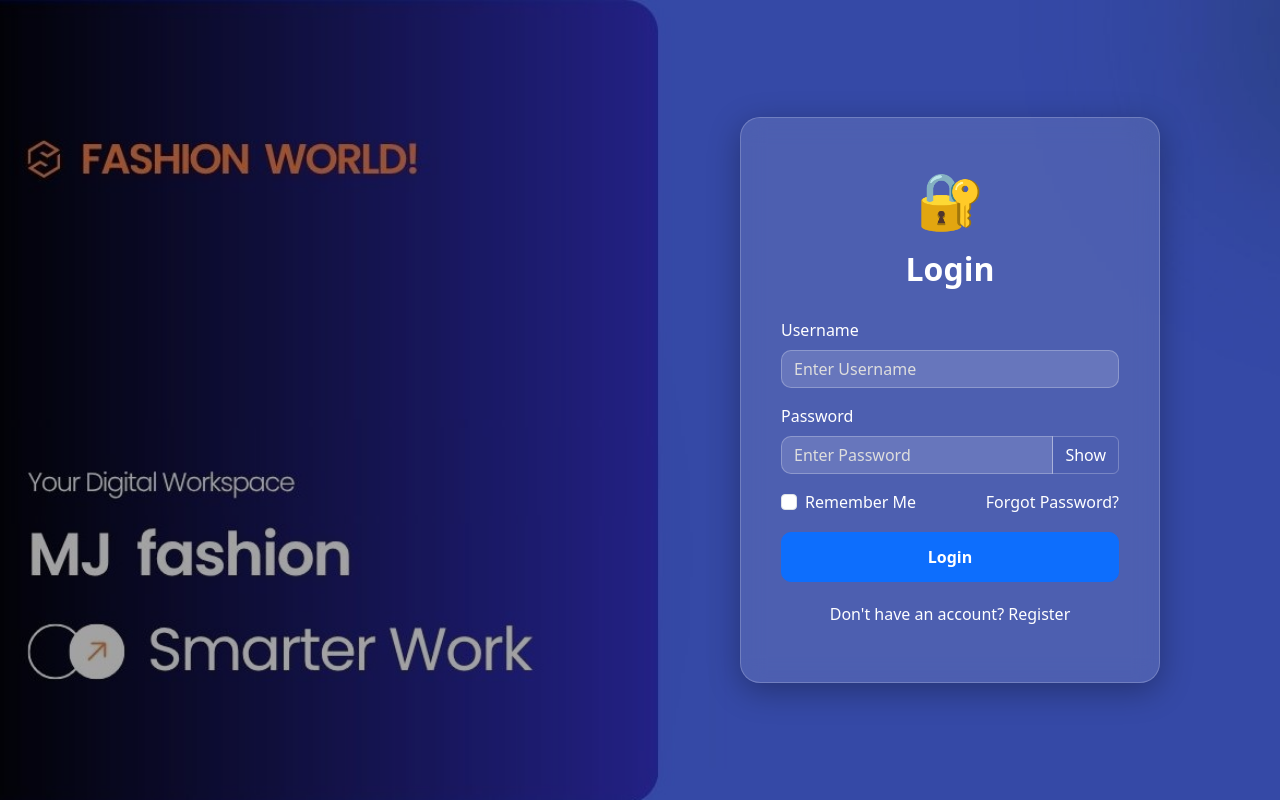
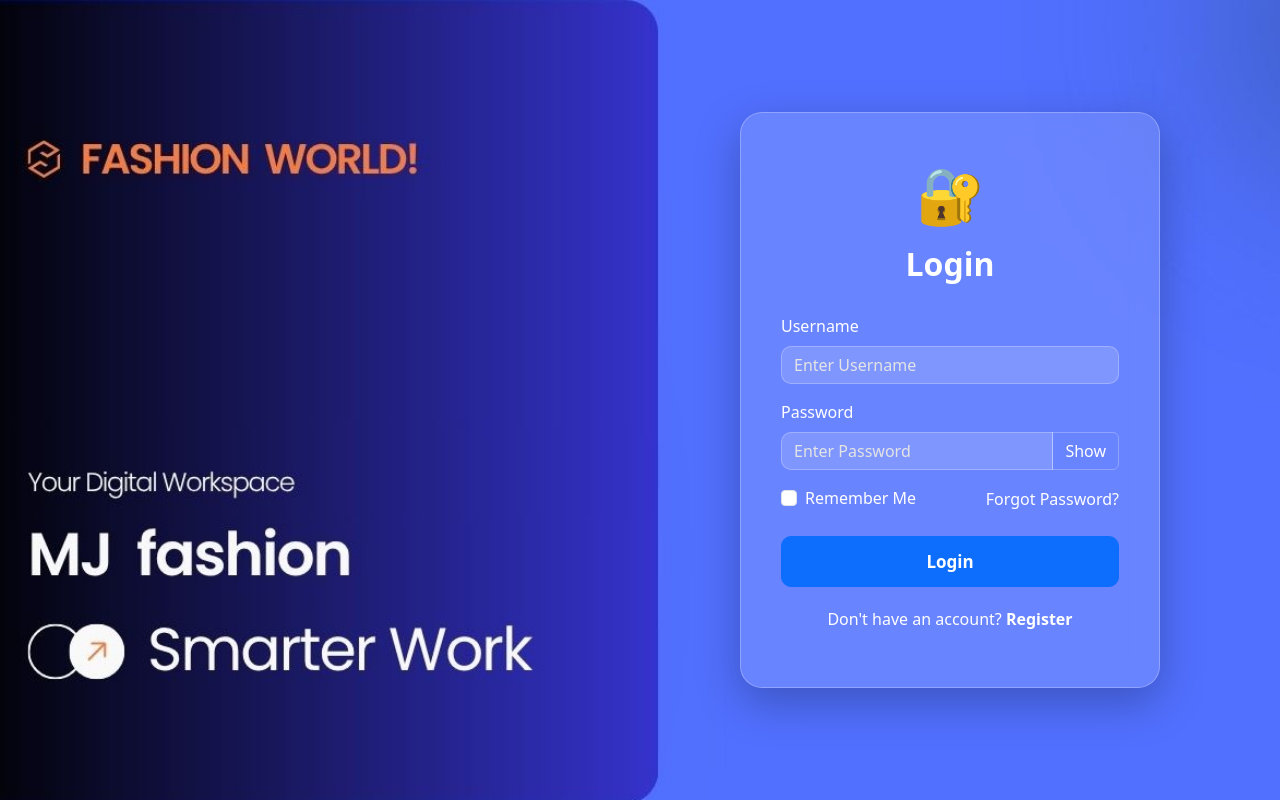
Before and after one commit to jenishmalaviya981/MJ-Fashion, a Django app: page /login/ in a window 1280 px wide. Run offline with Django 5.2, Linux system fonts and the light colour scheme.

Commit message:
Initial commit

```diff
--- a/template/login.html
+++ b/template/login.html
@@ -4,7 +4,7 @@
 <head>
 <meta charset="UTF-8">
 <meta name="viewport" content="width=device-width, initial-scale=1.0">
-    <title>Login Page</title>
+<title>Login | MJ Fashion</title>
 
 <link href="https://cdn.jsdelivr.net/npm/bootstrap@5.3.8/dist/css/bootstrap.min.css" rel="stylesheet">
 
@@ -22,31 +22,23 @@
     align-items:center;
     padding-right:120px;
 
-            background:url("{% static 'login_bg2.jpg' %}") no-repeat center center;
-            background-size:cover;
-            position:relative;
+    background:url("{% static 'login_bg2.jpg' %}") center center/cover no-repeat;
+    overflow:hidden;
 }
 
-        body::before{
-            content:"";
-            position:absolute;
-            inset:0;
-            background:rgba(0,0,0,0.35);
-        }
+/* Login Card */
 
 .login-card{
-            position:relative;
-            z-index:1;
     width:100%;
     max-width:420px;
 
-            border-radius:20px;
-            border:1px solid rgba(255,255,255,0.2);
+    background:rgba(255,255,255,.14);
+    backdrop-filter:blur(14px);
 
-            background:rgba(255,255,255,0.12);
-            backdrop-filter:blur(12px);
+    border:1px solid rgba(255,255,255,.25);
+    border-radius:22px;
 
-            box-shadow:0 8px 32px rgba(0,0,0,0.3);
+    box-shadow:0 15px 45px rgba(0,0,0,.25);
 }
 
 .card-body{
@@ -61,167 +53,213 @@
 
 h2{
     text-align:center;
-            color:white;
+    color:#fff;
     margin-bottom:30px;
     font-weight:700;
 }
 
 .form-label{
-            color:white;
+    color:#fff;
+    font-weight:500;
 }
 
 .form-control{
-            background:rgba(255,255,255,0.15);
-            border:1px solid rgba(255,255,255,0.25);
-            color:white;
+    background:rgba(255,255,255,.15);
+    color:#fff;
+    border:1px solid rgba(255,255,255,.25);
     border-radius:10px;
 }
 
 .form-control::placeholder{
-            color:#ddd;
+    color:#e4e4e4;
 }
 
 .form-control:focus{
-            background:rgba(255,255,255,0.2);
-            color:white;
-            border-color:white;
+    background:rgba(255,255,255,.20);
+    color:#fff;
+    border-color:#fff;
     box-shadow:none;
 }
 
 .input-group .btn{
-            border:1px solid rgba(255,255,255,0.25);
-            color:white;
+    border:1px solid rgba(255,255,255,.25);
+    color:#fff;
 }
 
 .input-group .btn:hover{
-            background:rgba(255,255,255,0.2);
-            color:white;
+    background:rgba(255,255,255,.15);
+    color:#fff;
 }
 
-        .form-check-label,
-        .footer-text,
-        a{
-            color:white;
+.form-check-label{
+    color:#fff;
 }
 
 a{
+    color:#fff;
     text-decoration:none;
 }
 
 a:hover{
-            color:#ddd;
+    color:#f1f1f1;
 }
 
 .btn-login{
     width:100%;
+    padding:12px;
     border-radius:10px;
-            padding:12px;
+    font-size:17px;
     font-weight:600;
 }
 
 .footer-text{
     text-align:center;
     margin-top:20px;
+    color:#fff;
 }
 
+/* Mobile */
+
 @media(max-width:768px){
+
     body{
         justify-content:center;
-                padding-right:0;
+        padding:20px;
     }
 
     .login-card{
-                width:90%;
+        max-width:100%;
     }
+
 }
 </style>
+
 </head>
+
 <body>
 
 <div class="card login-card">
+
 <div class="card-body">
 
 <div class="logo">🔐</div>
 
 <h2>Login</h2>
+
 {% if error %}
 <div class="alert alert-danger alert-dismissible fade show">
     {{ error }}
-    <button type="button" class="btn-close" data-bs-dismiss="alert"></button>
+    <button class="btn-close" data-bs-dismiss="alert"></button>
 </div>
 {% endif %}
 
 <form method="POST">
 
-        <form method="POST">
 {% csrf_token %}
 
 <div class="mb-3">
 <label class="form-label">Username</label>
-                <input type="text"
+
+<input
+type="text"
 class="form-control"
 name="username"
-                       placeholder="Enter Username">
+placeholder="Enter Username"
+required>
+
 </div>
 
 <div class="mb-3">
+
 <label class="form-label">Password</label>
 
 <div class="input-group">
-                    <input type="password"
+
+<input
+type="password"
 class="form-control"
 id="password"
 name="password"
-                           placeholder="Enter Password">
+placeholder="Enter Password"
+required>
 
-                    <button class="btn btn-outline-light"
+<button
+class="btn btn-outline-light"
 type="button"
 id="toggleBtn"
 onclick="togglePassword()">
+
 Show
+
 </button>
-                </div>
+
 </div>
 
-            <div class="d-flex justify-content-between mb-3">
+</div>
+
+<div class="d-flex justify-content-between align-items-center mb-4">
+
 <div class="form-check">
-                    <input class="form-check-input" type="checkbox">
-                    <label class="form-check-label">
+
+<input class="form-check-input" type="checkbox" id="remember">
+
+<label class="form-check-label" for="remember">
+
 Remember Me
+
 </label>
+
 </div>
 
 <a href="#">Forgot Password?</a>
+
 </div>
 
-            <button type="submit" class="btn btn-primary btn-login">
+<button class="btn btn-primary btn-login">
+
 Login
+
 </button>
+
 </form>
 
 <div class="footer-text">
+
 <p class="mt-3">
+
 Don't have an account?
-                <a href="/register">Register</a>
+
+<a href="/register"><strong>Register</strong></a>
+
 </p>
+
 </div>
 
 </div>
+
 </div>
 
 <script>
-function togglePassword() {
-    const password = document.getElementById("password");
-    const btn = document.getElementById("toggleBtn");
 
-    if (password.type === "password") {
-        password.type = "text";
-        btn.innerText = "Hide";
-    } else {
-        password.type = "password";
-        btn.innerText = "Show";
+function togglePassword(){
+
+let password=document.getElementById("password");
+let btn=document.getElementById("toggleBtn");
+
+if(password.type==="password"){
+
+password.type="text";
+btn.innerHTML="Hide";
+
+}else{
+
+password.type="password";
+btn.innerHTML="Show";
+
 }
+
 }
+
 </script>
 
 <script src="https://cdn.jsdelivr.net/npm/bootstrap@5.3.8/dist/js/bootstrap.bundle.min.js"></script>
```
Lines whose indentation alone changed are shown as unchanged.
